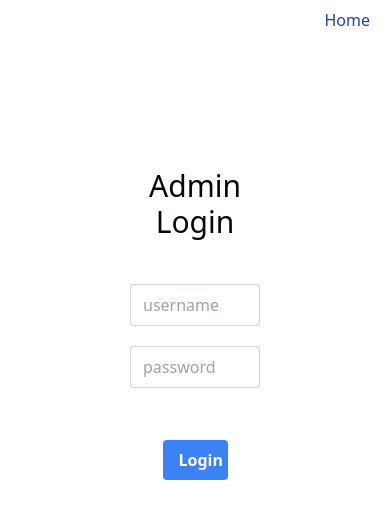
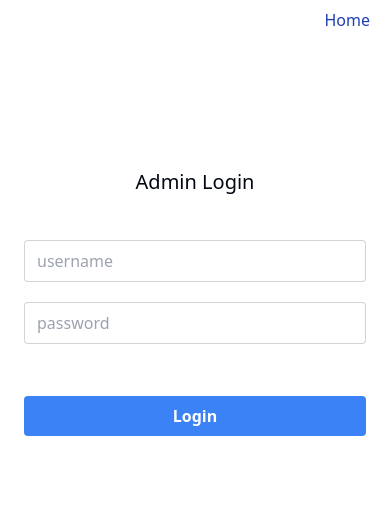
Before and after one commit to udithanayanajith/med-app, a React (Create React App) app: page /login in a window 390 px wide. Shown: the top 518 px of the page. Built offline with nearby package versions, Linux system fonts and the light colour scheme.

Commit message:
mobile view design added

```diff
--- a/src/pages/Add.js
+++ b/src/pages/Add.js
@@ -109,7 +109,7 @@ function Add() {
   return (
     <>
       <ToastContainer />
-      <div className="grid grid-cols-4">
+      <div className="grid md:grid-cols-4 mx-3">
         <div></div>{" "}
         <div className="pt-44  col-span-2">
           <div className="shadow-md px-10 py-10 rounded-md">
@@ -143,7 +143,7 @@ function Add() {
             <h5 className="text-xl text-gray-950 text-center pb-6">
               Add A Brand name
             </h5>
-            <div className="grid grid-cols-3 gap-4">
+            <div className="grid md:grid-cols-3 gap-4">
               <div>
                 <Select
                   className="border-none"
@@ -165,7 +165,7 @@ function Add() {
                   value={brandName}
                   name="brandName"
                   onChange={(e) => setBrandName(e.target.value)}
-                  className="border border-gray-600 border-opacity-25 rounded py-1.5 px-3"
+                  className="border border-gray-600 border-opacity-25 rounded py-1.5 px-3 w-full"
                   required={true}
                   placeholder=" brand Name"
                 />
--- a/src/pages/Home.js
+++ b/src/pages/Home.js
@@ -51,10 +51,10 @@ function Home() {
   }, []);
 
   return (
-    <div className="grid grid-cols-4">
+    <div className="grid md:grid-cols-4">
       <div></div>
       <div className="pt-44  col-span-2">
-        <div className="shadow-md px-10 py-10 rounded-md">
+        <div className="shadow-md px-10 py-10 rounded-md sm:mx-3">
           <h5 className="text-3xl text-gray-950 text-center pb-6">
             Brand finder
           </h5>
@@ -75,12 +75,7 @@ function Home() {
                 onChange={(e) => onChangeHanldeBrand(e)}
               />
             </div>
-            <div className="col-span-2 flex justify-center ...">
-              {" "}
-              {/* <button className="bg-blue-500 hover:bg-blue-700 text-white font-bold mt-8 p-2 px-4 w-1/2 rounded">
-                Search
-              </button>{" "} */}
-            </div>
+            <div className="col-span-2 flex justify-center ..."></div>
             <div className="col-span-2">
               {tableLoader ? (
                 <div className="flex justify-center py-6">
--- a/src/pages/Login.js
+++ b/src/pages/Login.js
@@ -39,10 +39,10 @@ function Login() {
   return (
     <>
       <ToastContainer />
-      <div className="grid grid-cols-3">
+      <div className="grid md:grid-cols-3">
         <div></div>{" "}
-        <div className="pt-32 col-span-1 space-y-5">
-          <h5 className="text-3xl text-gray-950 text-center pb-6">
+        <div className="pt-32 col-span-1 space-y-5 mx-6">
+          <h5 className="md:text-3xl text-xl text-gray-950 text-center pb-6">
             Admin Login
           </h5>
           <div>
@@ -71,7 +71,7 @@ function Login() {
               disabled={loginLoader}
               className={`${
                 loginLoader ? "opacity-50" : ""
-              } bg-blue-500 hover:bg-blue-700 text-white font-bold mt-8 p-2 px-4 w-1/2 rounded`}
+              } bg-blue-500 hover:bg-blue-700 text-white font-bold mt-8 p-2 px-4 w-full rounded`}
             >
               Login
             </button>
```
